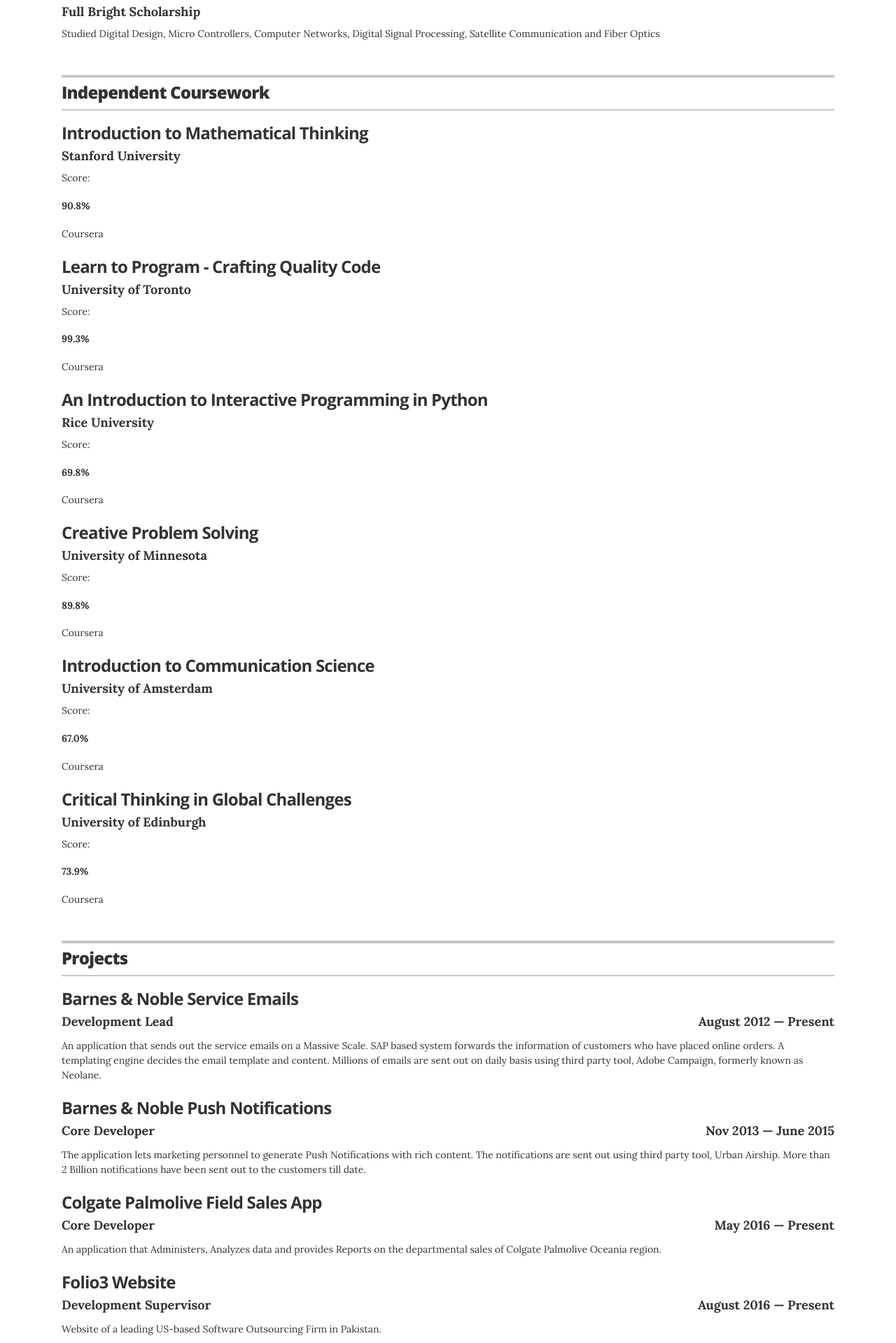
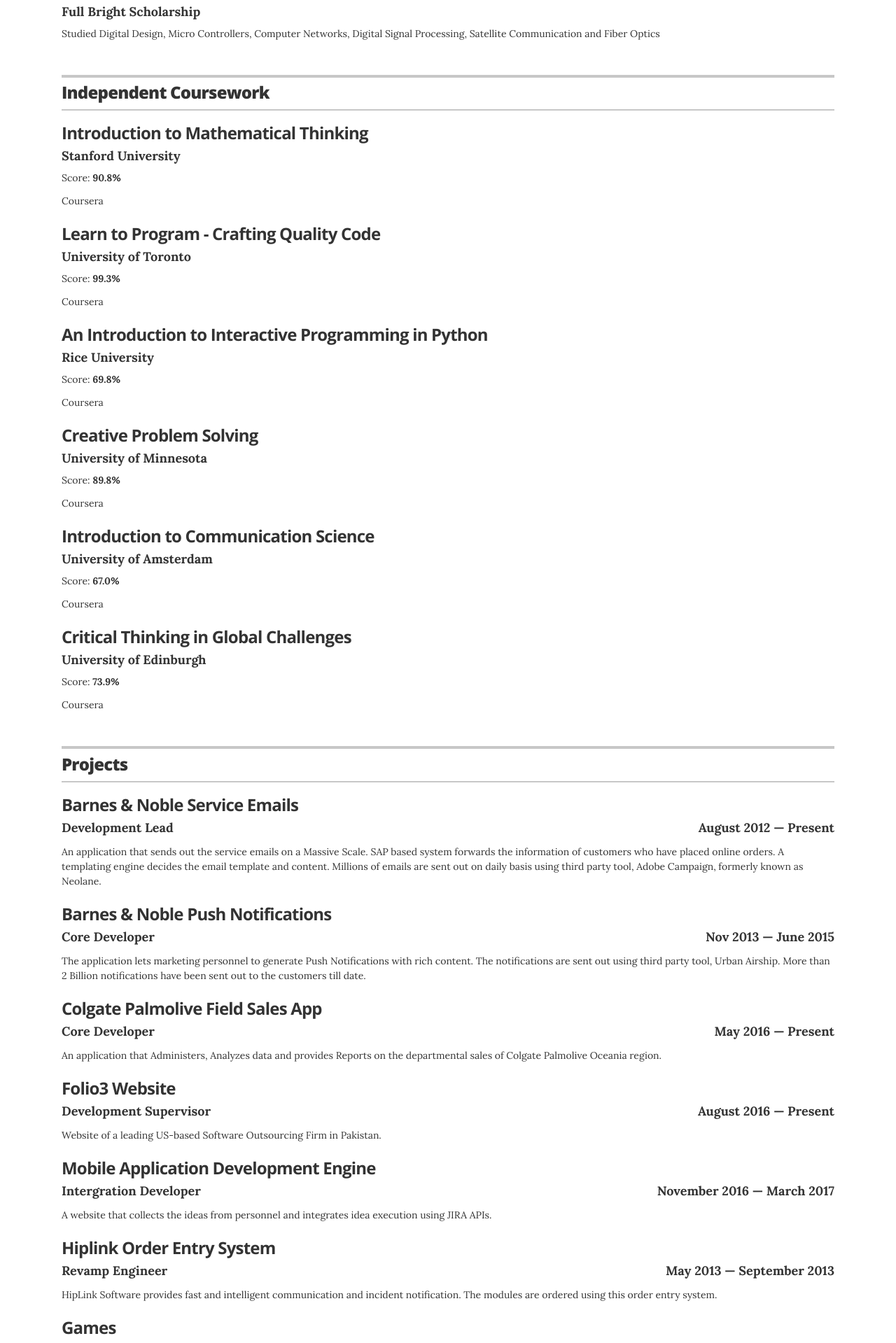
Before and after one commit to farman-a-shah/farman-a-shah.github.io, a Jekyll site: the page built from index.html, in a window 1280 px wide. Shown: the part 2418-4337 px from the top of the page at 70% size. Built offline with Jekyll 4.4.1, drawn with Linux system fonts in a browser that asks for light colours.

Commit message:
fixed score

```diff
--- a/_layouts/resume.html
+++ b/_layouts/resume.html
@@ -151,7 +151,7 @@
         <div class="resume-item">
           <h3 class="resume-item-title">{{ independent.course }}</h3>
           <h4 class="resume-item-details">{{ independent.uni }}</h4>
-          <p class="resume-item-copy">Score: </p><h4>{{ independent.score }}</h4>
+          <p class="resume-item-copy">Score: <strong>{{ independent.score }}</strong></p>
 		  <p class="resume-item-copy">{{ independent.channel }}</p>
         </div>
         {% endfor %}
```
